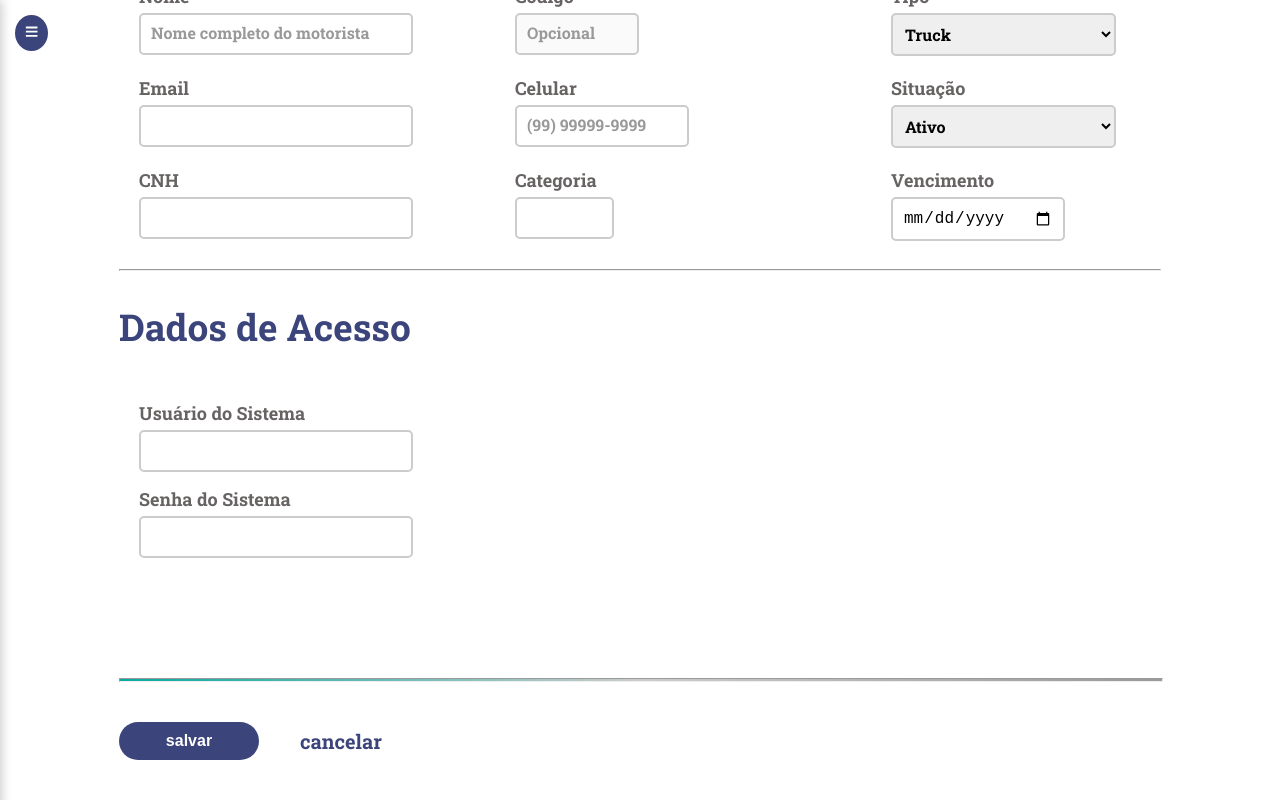
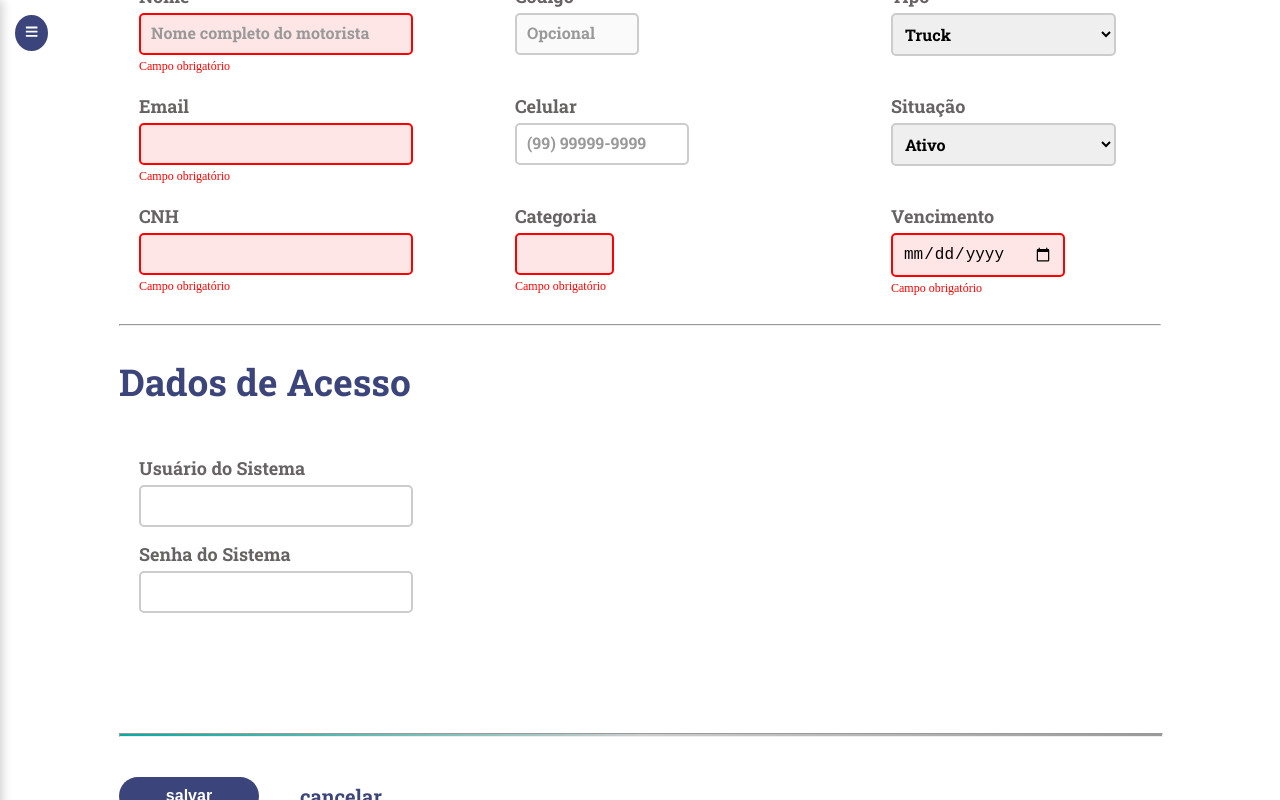
Before and after one commit to erik-tavares/a, a Next.js app: page /cadastro/motorista/novoMotorista in a window 1280 px wide. Both pictures are taken after a click on the button "salvar". Shown: the part 263-1063 px from the top of the page. Built offline with nearby package versions, Linux system fonts and the light colour scheme.

Commit message:
server.jsx

```diff
--- a/src/app/cadastro/motorista/novoMotorista/page.jsx
+++ b/src/app/cadastro/motorista/novoMotorista/page.jsx
@@ -9,6 +9,7 @@ export default function NovoMotoristaPage() {
   const router = useRouter();
   const [isSidebarOpen, setIsSidebarOpen] = useState(false);
   const [abaSelecionada, setAbaSelecionada] = useState("dados-gerais"); // Estado para controlar a aba ativa
+  const [errors, setErrors] = useState({});
   const [formData, setFormData] = useState({
     nome: "",
     codigo: "",
@@ -22,6 +23,24 @@ export default function NovoMotoristaPage() {
     usuarioSistema: "",
     senhaSistema: "",
   });
+
+  const validarCampos = () => {
+    let newErrors = {};
+
+    if (!formData.nome || formData.nome.trim() === "")
+      newErrors.nome = "Campo obrigatório";
+    if (!formData.email || formData.email.trim() === "")
+      if (!formData.cnh || formData.cnh.trim() === "")
+        newErrors.cnh = "Campo obrigatório";
+    newErrors.email = "Campo obrigatório";
+    if (!formData.categoria || formData.categoria.trim() === "")
+      newErrors.categoria = "Campo obrigatório";
+    if (!formData.vencimento || formData.vencimento.trim() === "")
+      newErrors.vencimento = "Campo obrigatório";
+
+    setErrors(newErrors);
+    return Object.keys(newErrors).length === 0; // Retorna "true" se não houver erros
+  };
 
   const handleCelularChange = (e) => {
     let value = e.target.value;
@@ -45,49 +64,51 @@ export default function NovoMotoristaPage() {
   };
 
   const handleCNHChange = (e) => {
-    let value = e.target.value;
+    let value = e.target.value.replace(/\D/g, ""); // Apenas números
+    setFormData((prev) => ({ ...prev, cnh: value }));
 
-    // Remove tudo que não for número
-    value = value.replace(/\D/g, "");
-
-    // Limita a 11 dígitos (máximo permitido para CNH)
-    value = value.slice(0, 11);
-
-    setFormData((prev) => ({ ...prev, cnh: value }));
+    if (value.trim() !== "") {
+      setErrors((prev) => {
+        const newErrors = { ...prev };
+        delete newErrors.cnh;
+        return newErrors;
+      });
+    }
   };
 
   const handleCategoriaCNHChange = (e) => {
     let value = e.target.value.toUpperCase(); // Converte para maiúsculas automaticamente
-
-    // Permite apenas letras (A, B, C, D, E) e combinações como AB, AC, AD
-    value = value.replace(/[^A-E]/g, "");
+    value = value.replace(/[^A-E]/g, ""); // Apenas letras permitidas
 
     setFormData((prev) => ({ ...prev, categoria: value }));
+
+    if (value.trim() !== "") {
+      setErrors((prev) => {
+        const newErrors = { ...prev };
+        delete newErrors.categoria;
+        return newErrors;
+      });
+    }
   };
 
   const handleChange = (e) => {
-    setFormData((prevData) => ({
-      ...prevData,
-      [e.target.name]: e.target.value,
-    }));
+    const { name, value } = e.target;
+    setFormData((prev) => ({ ...prev, [name]: value }));
+
+    if (value.trim() !== "") {
+      setErrors((prev) => {
+        const newErrors = { ...prev };
+        delete newErrors[name]; // Remove erro ao preencher
+        return newErrors;
+      });
+    }
   };
 
   const handleSave = () => {
-    if (
-      !formData.nome ||
-      !formData.email ||
-      !formData.celular ||
-      !formData.cnh ||
-      !formData.categoria ||
-      !formData.vencimento ||
-      !formData.usuarioSistema ||
-      !formData.senhaSistema
-    ) {
-      alert("Por favor, preencha todos os campos obrigatórios!");
-      return;
+    if (validarCampos()) {
+      console.log("Formulário válido! Enviar dados ao backend...");
+      setErrors({}); // ✅ Limpa todos os erros após salvar com sucesso
     }
-
-    router.push("/cadastro/motorista/novoMotorista");
   };
 
   return (
@@ -134,7 +155,11 @@ export default function NovoMotoristaPage() {
                       placeholder="Nome completo do motorista"
                       value={formData.nome}
                       onChange={handleChange}
+                      className={errors.nome ? "input-error" : ""}
                     />
+                    {errors.nome && (
+                      <span className="error-message">{errors.nome}</span>
+                    )}
                   </div>
                   <div className="form-group codigo-group">
                     <label htmlFor="codigo">Código</label>
@@ -171,7 +196,11 @@ export default function NovoMotoristaPage() {
                       name="email"
                       value={formData.email}
                       onChange={handleChange}
+                      className={errors.email ? "input-error" : ""}
                     />
+                    {errors.email && (
+                      <span className="error-message">{errors.email}</span>
+                    )}
                   </div>
                   <div className="form-group celular-group">
                     <label htmlFor="celular">Celular</label>
@@ -210,7 +239,11 @@ export default function NovoMotoristaPage() {
                       value={formData.cnh}
                       onChange={handleCNHChange}
                       maxLength="11"
+                      className={errors.cnh ? "input-error" : ""}
                     />
+                    {errors.cnh && (
+                      <span className="error-message">{errors.cnh}</span>
+                    )}
                   </div>
 
                   <div className="form-group categoria-group">
@@ -222,7 +255,11 @@ export default function NovoMotoristaPage() {
                       value={formData.categoria}
                       onChange={handleCategoriaCNHChange}
                       maxLength="2"
+                      className={errors.categoria ? "input-error" : ""}
                     />
+                    {errors.categoria && (
+                      <span className="error-message">{errors.categoria}</span>
+                    )}
                   </div>
 
                   <div className="form-group vencimento-group">
@@ -233,7 +270,11 @@ export default function NovoMotoristaPage() {
                       name="vencimento"
                       value={formData.vencimento}
                       onChange={handleChange}
+                      className={errors.vencimento ? "input-error" : ""}
                     />
+                    {errors.vencimento && (
+                      <span className="error-message">{errors.vencimento}</span>
+                    )}
                   </div>
                 </div>
               </div>
```
